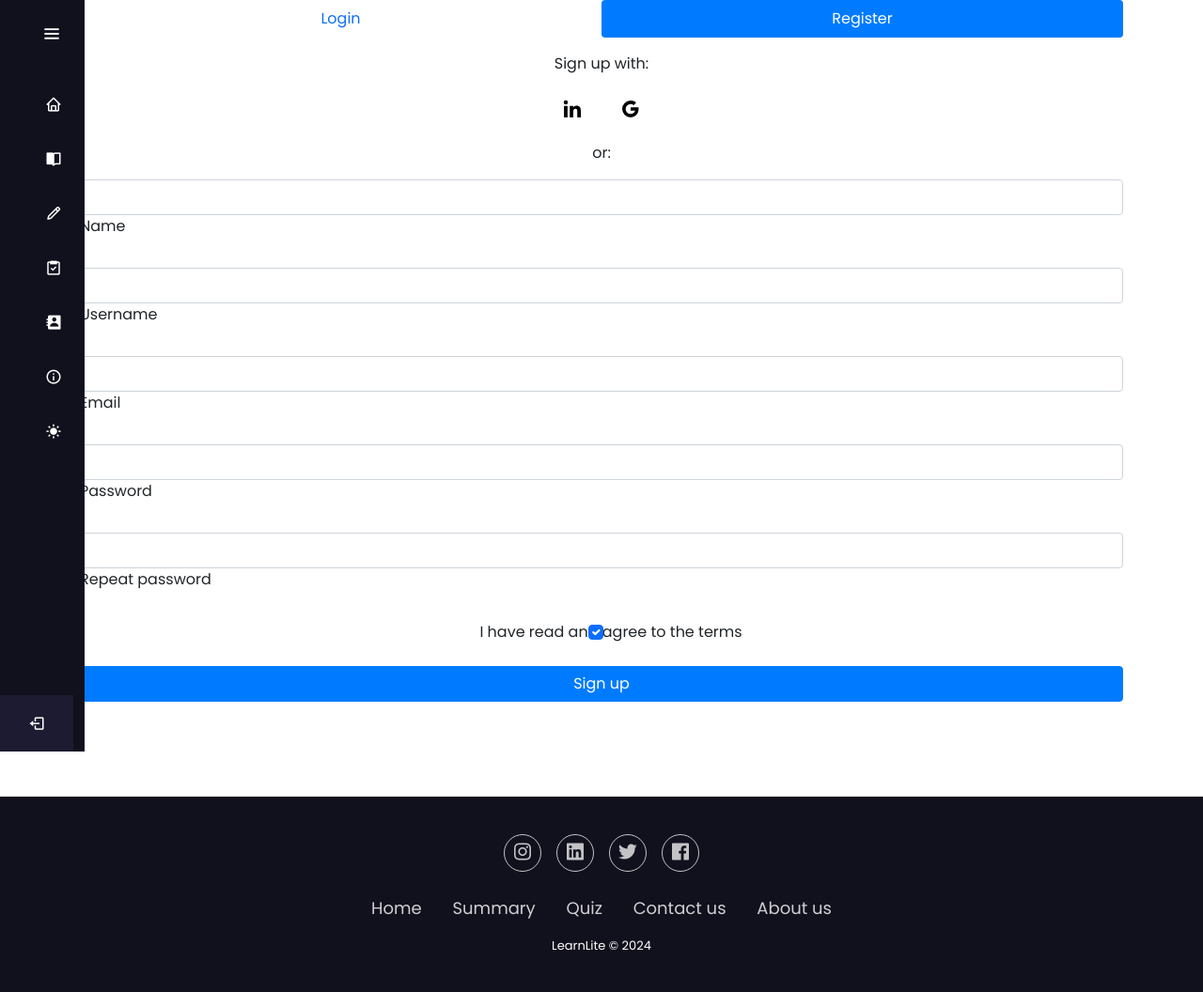
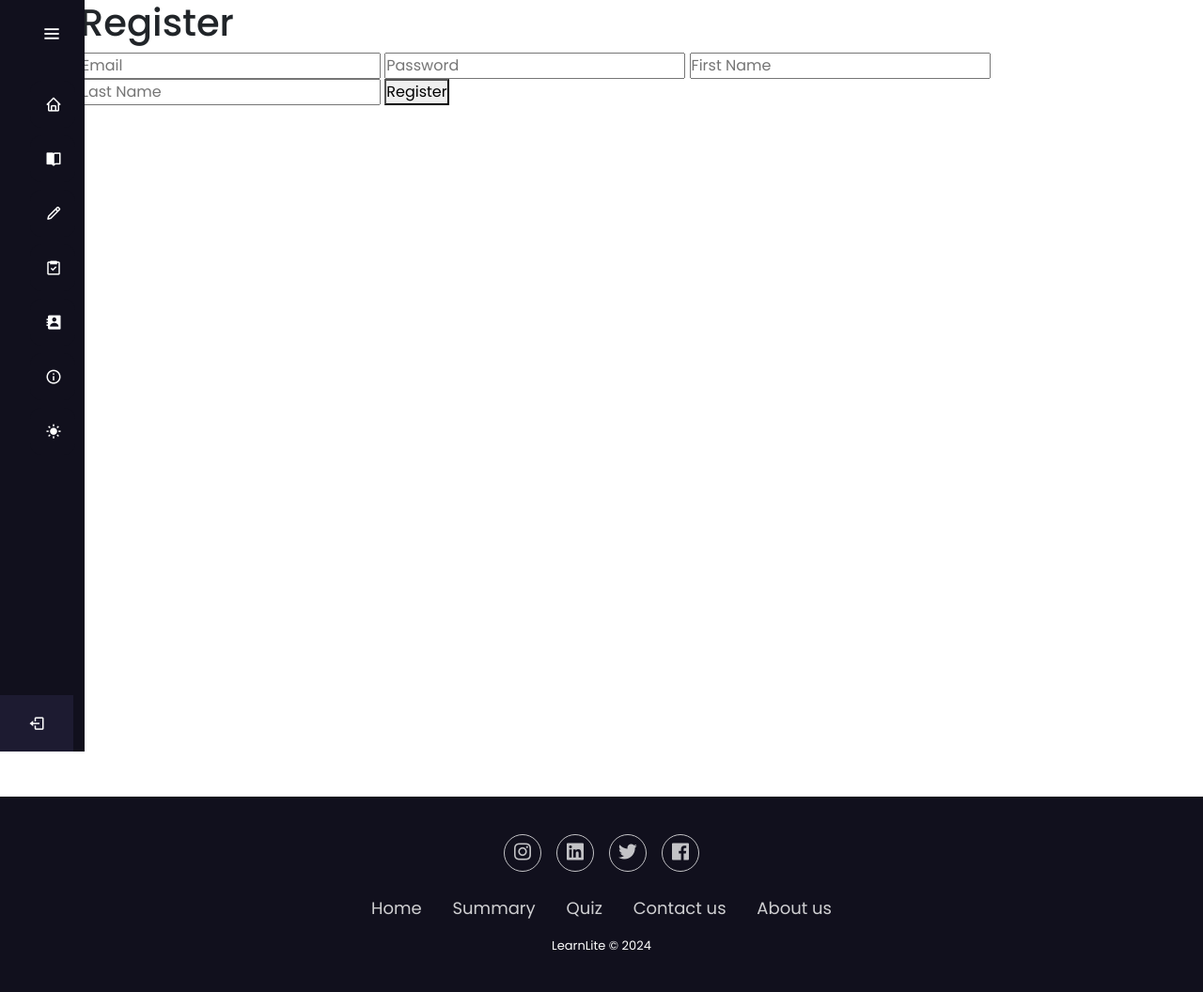
Before and after one commit to Benmewan/LearnLiteProject, a Django app: page /accounts/register/ in a window 1280 px wide. Shown: the whole page at 94% size. Run offline with Django 5.2, Linux system fonts and the light colour scheme; some libraries are stand-ins or nearby versions.

Commit message:
update log out

```diff
--- a/LearnLite/accounts/templates/accounts/Register.html
+++ b/LearnLite/accounts/templates/accounts/Register.html
@@ -1,94 +1,21 @@
 {% extends "main/base.html" %}
 {% load static %}
 
-    {% block title %}
-        {% if is_login_page %}
-            Login
-        {% else %}
-            Sign Up
-        {% endif %}
-    {% endblock title %}
+{% block title %}Sign Up{% endblock title %}
 
 {% block style %}
     {% static 'css/tasks.css' %}
 {% endblock style %}
 
 {% block content %}
-    <!-- Pills navs -->
-    <ul class="nav nav-pills nav-justified mb-3" id="ex1" role="tablist">
-        <li class="nav-item" role="presentation">
-            <a class="nav-link {% if is_login_page %}active{% endif %}" id="tab-login" data-mdb-pill-init href="{% url 'accounts:user_login' %}" role="tab"
-                aria-controls="pills-login" aria-selected="{% if is_login_page %}true{% else %}false{% endif %}">Login</a>
-        </li>
-        <li class="nav-item" role="presentation">
-            <a class="nav-link {% if not is_login_page %}active{% endif %}" id="tab-register" data-mdb-pill-init href="{% url 'accounts:register_user' %}" role="tab"
-                aria-controls="pills-register" aria-selected="{% if not is_login_page %}true{% else %}false{% endif %}">Register</a>
-        </li>
-    </ul>
-    <!-- Pills navs -->
-    <form action="{% url 'accounts:register_user' %}" method="post">
+<h1>Register</h1>
+<form method="post">
     {% csrf_token %}
-        <div class="text-center mb-3">
-        <p>Sign {% if is_login_page %}in{% else %}up{% endif %} with:</p>
-
-        <button type="button" data-mdb-button-init data-mdb-ripple-init class="btn btn-link btn-floating mx-1">
-            <svg xmlns="http://www.w3.org/2000/svg" width="24" height="24" viewBox="0 0 24 24" style="fill: rgba(0, 0, 0, 1);transform: ;msFilter:;"><circle cx="4.983" cy="5.009" r="2.188"></circle><path d="M9.237 8.855v12.139h3.769v-6.003c0-1.584.298-3.118 2.262-3.118 1.937 0 1.961 1.811 1.961 3.218v5.904H21v-6.657c0-3.27-.704-5.783-4.526-5.783-1.835 0-3.065 1.007-3.568 1.96h-.051v-1.66H9.237zm-6.142 0H6.87v12.139H3.095z"></path></svg>      </button>
-
-
-        <button type="button" data-mdb-button-init data-mdb-ripple-init class="btn btn-link btn-floating mx-1">
-            <svg xmlns="http://www.w3.org/2000/svg" width="24" height="24" viewBox="0 0 24 24" style="fill: rgba(0, 0, 0, 1);transform: ;msFilter:;"><path d="M20.283 10.356h-8.327v3.451h4.792c-.446 2.193-2.313 3.453-4.792 3.453a5.27 5.27 0 0 1-5.279-5.28 5.27 5.27 0 0 1 5.279-5.279c1.259 0 2.397.447 3.29 1.178l2.6-2.599c-1.584-1.381-3.615-2.233-5.89-2.233a8.908 8.908 0 0 0-8.934 8.934 8.907 8.907 0 0 0 8.934 8.934c4.467 0 8.529-3.249 8.529-8.934 0-.528-.081-1.097-.202-1.625z"></path></svg>      </button>
-        </button>
-        </div>
-
-        <p class="text-center">or:</p>
-
-        {% if not is_login_page %}
-            <!-- Name input -->
-            <div data-mdb-input-init class="form-outline mb-4">
-            <input type="text" id="registerName" class="form-control" />
-            <label class="form-label" for="registerName">Name</label>
-            </div>
-
-            <!-- Username input -->
-            <div data-mdb-input-init class="form-outline mb-4">
-            <input type="text" id="registerUsername" class="form-control" />
-            <label class="form-label" for="registerUsername">Username</label>
-            </div>
-        {% endif %}
-
-        <!-- Email input -->
-        <div data-mdb-input-init class="form-outline mb-4">
-        <input type="email" id="{% if is_login_page %}login{% else %}register{% endif %}Email" class="form-control" />
-        <label class="form-label" for="{% if is_login_page %}login{% else %}register{% endif %}Email">{% if is_login_page %}Email or username{% else %}Email{% endif %}</label>
-        </div>
-
-        <!-- Password input -->
-        <div data-mdb-input-init class="form-outline mb-4">
-        <input type="password" id="{% if is_login_page %}login{% else %}register{% endif %}Password" class="form-control" />
-        <label class="form-label" for="{% if is_login_page %}login{% else %}register{% endif %}Password">Password</label>
-        </div>
-
-        {% if not is_login_page %}
-            <!-- Repeat Password input -->
-            <div data-mdb-input-init class="form-outline mb-4">
-            <input type="password" id="registerRepeatPassword" class="form-control" />
-            <label class="form-label" for="registerRepeatPassword">Repeat password</label>
-            </div>
-        {% endif %}
-
-        {% if not is_login_page %}
-            <!-- Checkbox -->
-            <div class="form-check d-flex justify-content-center mb-4">
-            <input class="form-check-input me-2" type="checkbox" value="" id="registerCheck" checked
-                aria-describedby="registerCheckHelpText" />
-            <label class="form-check-label" for="registerCheck">
-                I have read and agree to the terms
-            </label>
-            </div>
-        {% endif %}
-
-        <!-- Submit button -->
-        <button type="submit" data-mdb-button-init data-mdb-ripple-init class="btn btn-primary btn-block mb-3">{% if is_login_page %}Sign in{% else %}Sign up{% endif %}</button>
+    <input type="email" name="email" placeholder="Email" required>
+    <input type="password" name="password" placeholder="Password" required>
+    <input type="text" name="first_name" placeholder="First Name">
+    <input type="text" name="last_name" placeholder="Last Name">
+    <button type="submit">Register</button>
 </form>
-    <!-- Pills content -->
+</body>
 {% endblock %}
--- a/LearnLite/accounts/views.py
+++ b/LearnLite/accounts/views.py
@@ -3,6 +3,8 @@ from django.http import HttpResponse
 from django.contrib.auth.models import User
 from django.contrib.auth import authenticate, login, logout
 from django.db import IntegrityError
+from django.contrib import messages
+
 
 
 def register_user(request):
@@ -49,13 +51,15 @@ def user_login(request):
 
     return render(request, 'accounts/login.html', {'msg':msg})
 
-def user_logout(request):
-    if request.user.is_authenticated:
-        logout(request)
-    return redirect('accounts/login.html')
-
 def profile(request):
     return render(request, 'accounts/profile.html')
 
 def profile_settings(request):
     return render(request, 'accounts/setting.html')
+
+
+
+def user_logout(request):
+    logout(request)
+    messages.info(request, 'Your session has ended.')
+    return redirect('accounts:user_login')
```
Lines whose indentation alone changed are shown as unchanged.
